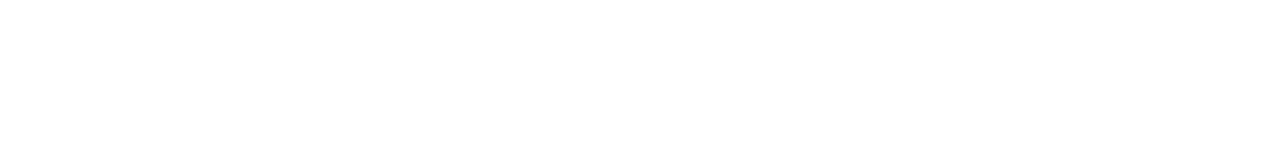
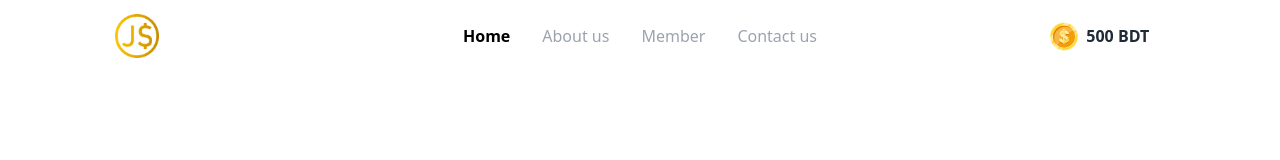
Before and after one commit to Jihanchy/Julfiquar-United-Association, a plain HTML site: page index.html in a window 1280 px wide. Drawn offline with nearby package versions, Linux system fonts and the light colour scheme.

Commit message:
added navbarr

```diff
--- a/index.html
+++ b/index.html
@@ -4,6 +4,56 @@
     <meta charset="UTF-8">
     <meta name="viewport" content="width=device-width, initial-scale=1.0">
     <title>Julfiquar United Association</title>
+    <link href="https://cdn.jsdelivr.net/npm/daisyui@4.12.10/dist/full.min.css" rel="stylesheet" type="text/css" />
+    <script src="https://cdn.tailwindcss.com"></script>
+    <link rel="stylesheet" href="https://cdnjs.cloudflare.com/ajax/libs/font-awesome/6.6.0/css/all.min.css"
+        integrity="sha512-Kc323vGBEqzTmouAECnVceyQqyqdsSiqLQISBL29aUW4U/M7pSPA/gEUZQqv1cwx4OnYxTxve5UMg5GT6L4JJg=="
+        crossorigin="anonymous" referrerpolicy="no-referrer" />
+
+</head>
+
+<body>
+    <!-- header starts -->
+    <header class="container md:w-10/12 mx-auto">
+        <!-- navbar starts -->
+        <nav class=" ">
+            <div class="navbar">
+                <div class="navbar-start">
+                    <img class="h-11 w-11" src="JUA.png" alt="">
+                </div>
+                <div class="navbar-center hidden lg:flex">
+                    <ul class="menu menu-horizontal px-1">
+                        <li class=" text-base font-semibold text-black"><a>Home</a></li>
+                        <li class="text-gray-400 text-base font-medium"><a>About us</a></li>
+                        <li class="text-gray-400 text-base font-medium"><a>Member</a></li>
+                        <li class="text-gray-400 text-base font-medium"><a>Contact us</a></li>
+                    </ul>
+                </div>
+                <div class="navbar-end space-x-4">
+                    <div>
+                        <div class="flex items-center gap-2 font-semibold">
+                            <span><img src="coin.png" alt=""></span>500 BDT
+                        </div>
+                    </div>
+                    <div class="dropdown">
+                        <div tabindex="0" role="" class="btn rounded-full  lg:hidden bg-slate-50">
+                            <i class="fa-solid fa-bars"></i>
+                        </div>
+                        <ul tabindex="0"
+                            class="menu menu-sm dropdown-content bg-base-100 rounded-box right-0  z-[1] mt-3 w-52 p-2 shadow">
+                            <li class=" text-base font-semibold text-black"><a>Home</a></li>
+                            <li class="text-gray-400 text-base font-medium"><a>About us</a></li>
+                            <li class="text-gray-400 text-base font-medium"><a>Member</a></li>
+                            <li class="text-gray-400 text-base font-medium"><a>Contact us</a></li>
+                        </ul>
+                    </div>
+                </div>
+            </div>
+        </nav>
+    </header>
+</body>
+
+</html>
 </head>
 <body>
 
```
